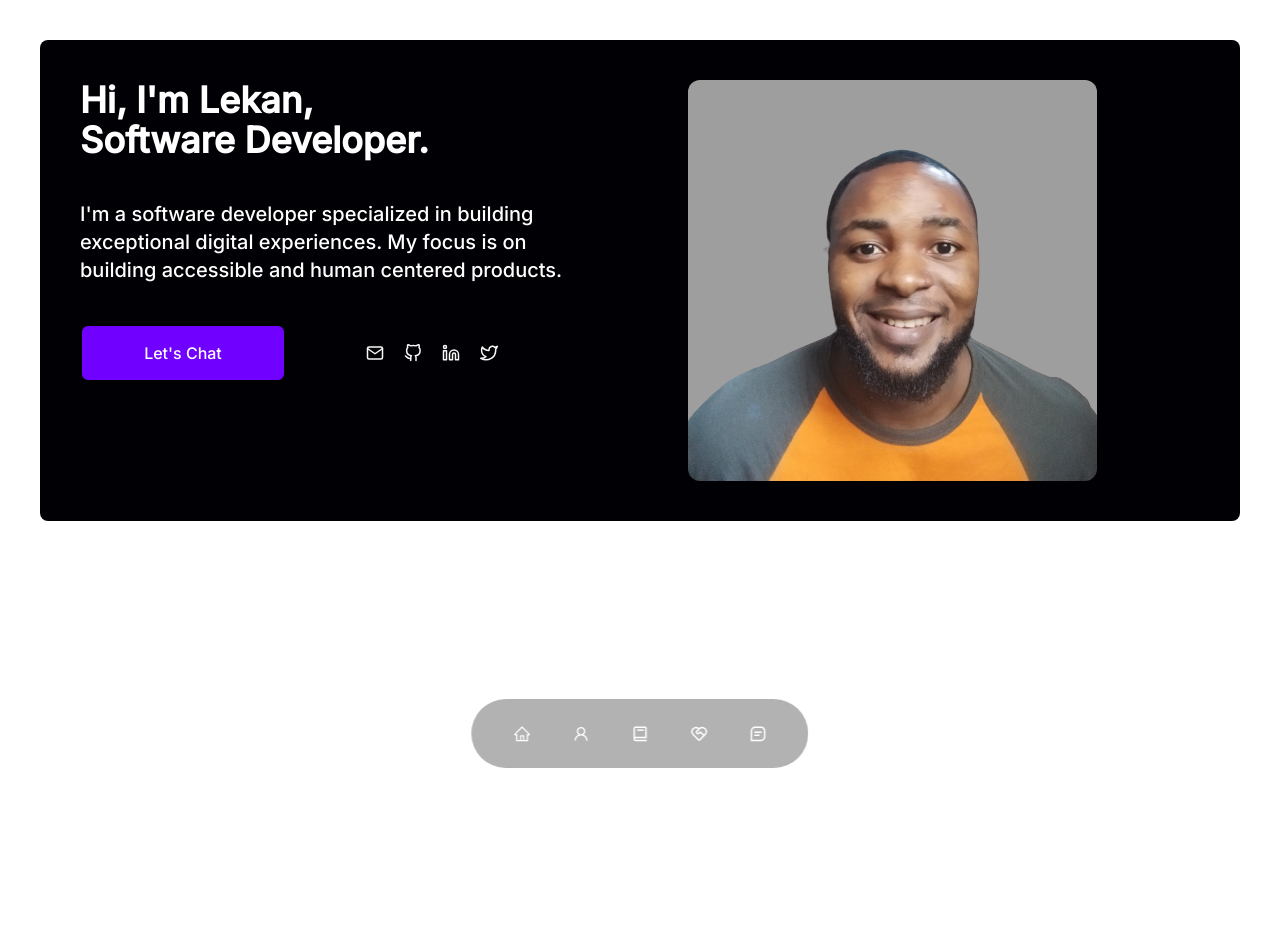
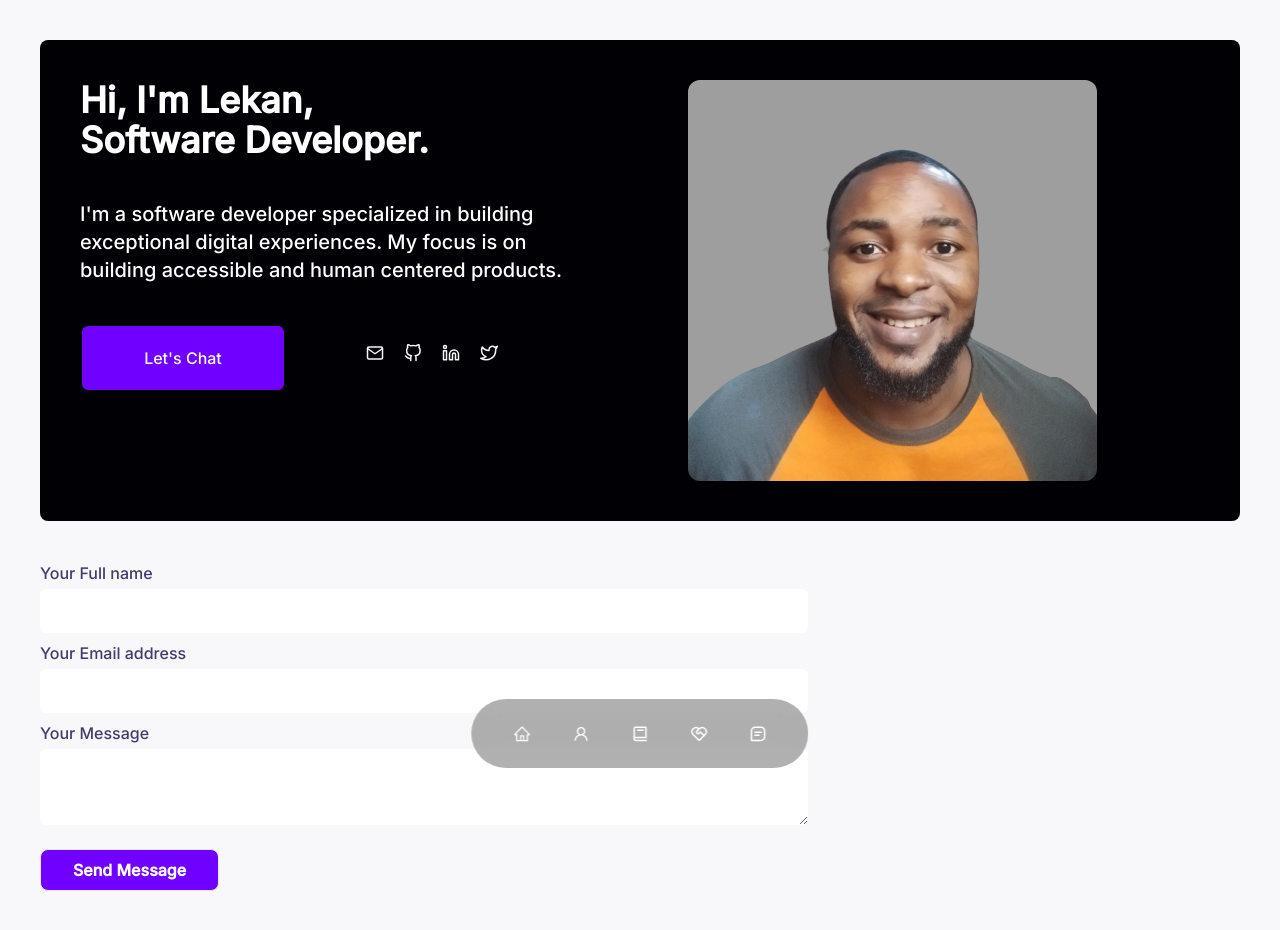
Before and after one commit to d2ndjim/jrl-portfolio, a React (Create React App) app: page / in a window 1280 px wide. Shown: the top 930 px of the page. Before the commit the page ends 800 px from the top, so only its background shows below. Built offline with nearby package versions, Linux system fonts and the light colour scheme.

Commit message:
add contact form

```diff
--- a/src/App.css
+++ b/src/App.css
@@ -2,3 +2,7 @@
   font-family: 'Inter',
     sans-serif;
 }
+
+body {
+  background-color: #F8F8FA;
+}
--- a/src/App.js
+++ b/src/App.js
@@ -1,13 +1,17 @@
 import { Routes, Route } from 'react-router-dom';
 import Home from './components/Home';
+import DeskNav from './components/deskNav';
+import Contact from './components/Contact';
 import './App.css';
 
 function App() {
   return (
     <div className="App">
+      <DeskNav />
       <Routes>
         <Route path="/" element={<Home />} />
       </Routes>
+      <Contact />
     </div>
   );
 }
--- /dev/null
+++ b/src/components/Contact.js
@@ -0,0 +1,58 @@
+import React from 'react';
+import { useForm, ValidationError } from '@formspree/react';
+
+const Contact = () => {
+  const [state, handleSubmit] = useForm('mvolazwr');
+  if (state.succeeded) {
+    return <p>Thank you for reaching out! Will reach out soon as possible</p>;
+  }
+  return (
+    <form onSubmit={handleSubmit} id="contact" className="m-10 mb-20 md:w-3/5">
+      <label htmlFor="name" className="block ">
+        <span className="text-[#413C6A]">Your Full name</span>
+        <input
+          name="name"
+          type="text"
+          className="mt-1 mb-2 block w-full h-11 rounded-md focus:border-b focus:border-[#7000FF] focus:ring-0 outline-0 py-1 pl-6"
+          placeholder=""
+          required
+        />
+        <ValidationError prefix="Name" field="name" errors={state.errors} />
+      </label>
+      <label htmlFor="email" className="block ">
+        <span className="text-[#413C6A]">Your Email address</span>
+        <input
+          name="email"
+          type="text"
+          className="mt-1 mb-2 h-11 block w-full rounded-md focus:border-b focus:border-[#7000FF] focus:ring-0 outline-0 py-1 pl-6"
+          placeholder=""
+          required
+        />
+        <ValidationError prefix="Email" field="email" errors={state.errors} />
+      </label>
+      <label htmlFor="message" className="block ">
+        <span className="text-[#413C6A]">Your Message</span>
+        <textarea
+          name="message"
+          className="mt-1 block w-full rounded-md focus:border-b focus:border-[#7000FF] focus:ring-0 outline-0 pt-1 pl-6"
+          rows="3"
+          required
+        />
+        <ValidationError
+          prefix="Message"
+          field="message"
+          errors={state.errors}
+        />
+      </label>
+      <button
+        type="submit"
+        disabled={state.submitting}
+        className="border px-8 py-2 mt-6 py-1 bg-[#7000FF] rounded-lg hover:bg-[#010105] hover:text-white hover:border ease-in-out duration-700 transition-colors text-white hover:text-black font-bold w-max sticky z-[11]"
+      >
+        Send Message
+      </button>
+    </form>
+  );
+};
+
+export default Contact;
--- a/src/components/Home.js
+++ b/src/components/Home.js
@@ -1,12 +1,10 @@
 import React from 'react';
 import profilepic from '../assets/orange-edit.png';
-import DeskNav from './deskNav';
 import Socials from './Socials';
 
 const Home = () => (
   <div>
-    <DeskNav />
-    <div className="flex flex-col text-white bg-[#010105] md:grid md:grid-cols-2 md:gap-4 md:m-10 md:rounded-lg">
+    <div id="home" className="flex flex-col text-white bg-[#010105] md:grid md:grid-cols-2 md:gap-4 md:m-10 md:rounded-lg">
       <div>
         <h1 className="text-3xl m-10 text-left font-bold md:text-4xl">
           Hi, I&apos;m Lekan,
@@ -19,12 +17,12 @@ const Home = () => (
           centered products.
         </p>
         <div className="flex flex-col gap-5 md:grid md:grid-cols-2">
-          <button
-            type="button"
-            className="border-solid border-black border-2 ml-10 mr-10 p-2 rounded-lg bg-[#7000FF] md:py-2 md:px-6"
+          <a
+            href="#contact"
+            className="border-solid text-center border-black border-2 ml-10 mr-10 p-2 rounded-lg bg-[#7000FF] md:py-5"
           >
             Let&apos;s Chat
-          </button>
+          </a>
           <Socials />
         </div>
       </div>
```
Also changed, not shown: src/components/About.js (+6 -8 lines), 1 other file (tests, documents, lock files or other folders).
